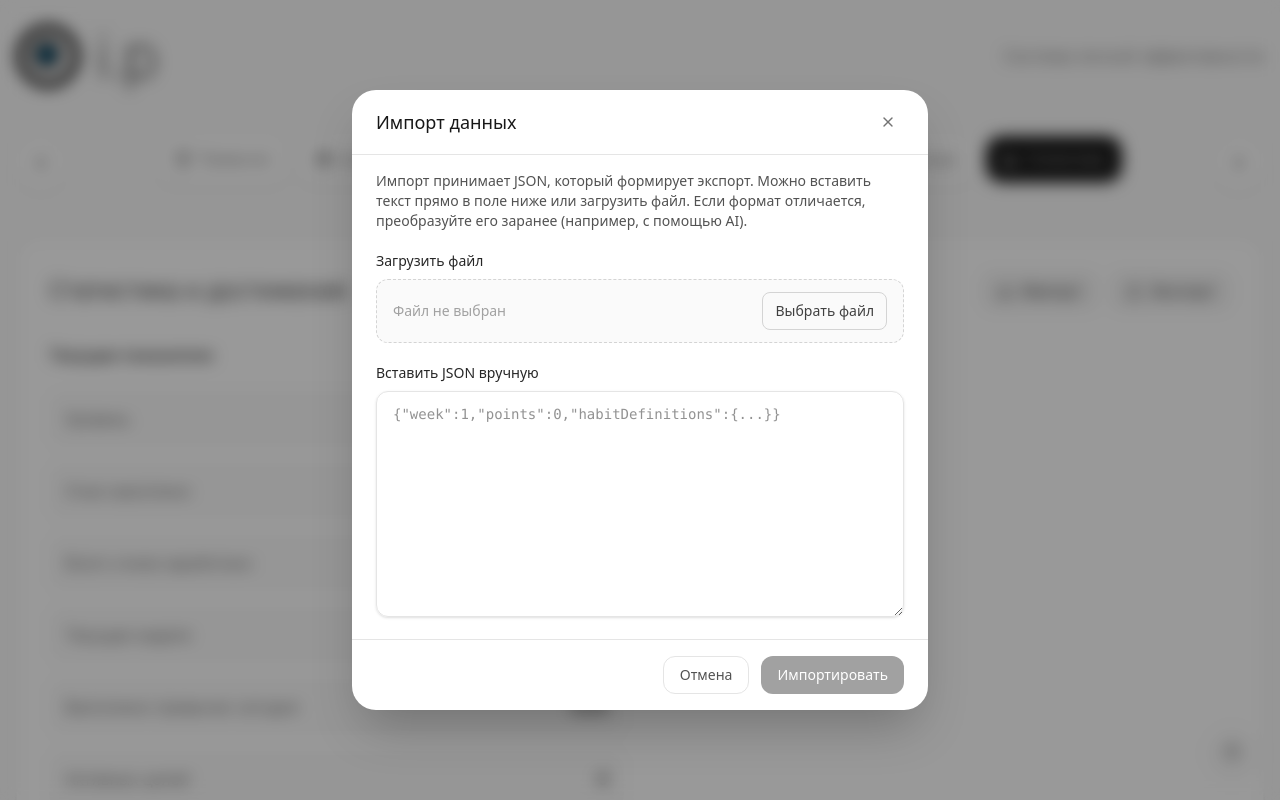
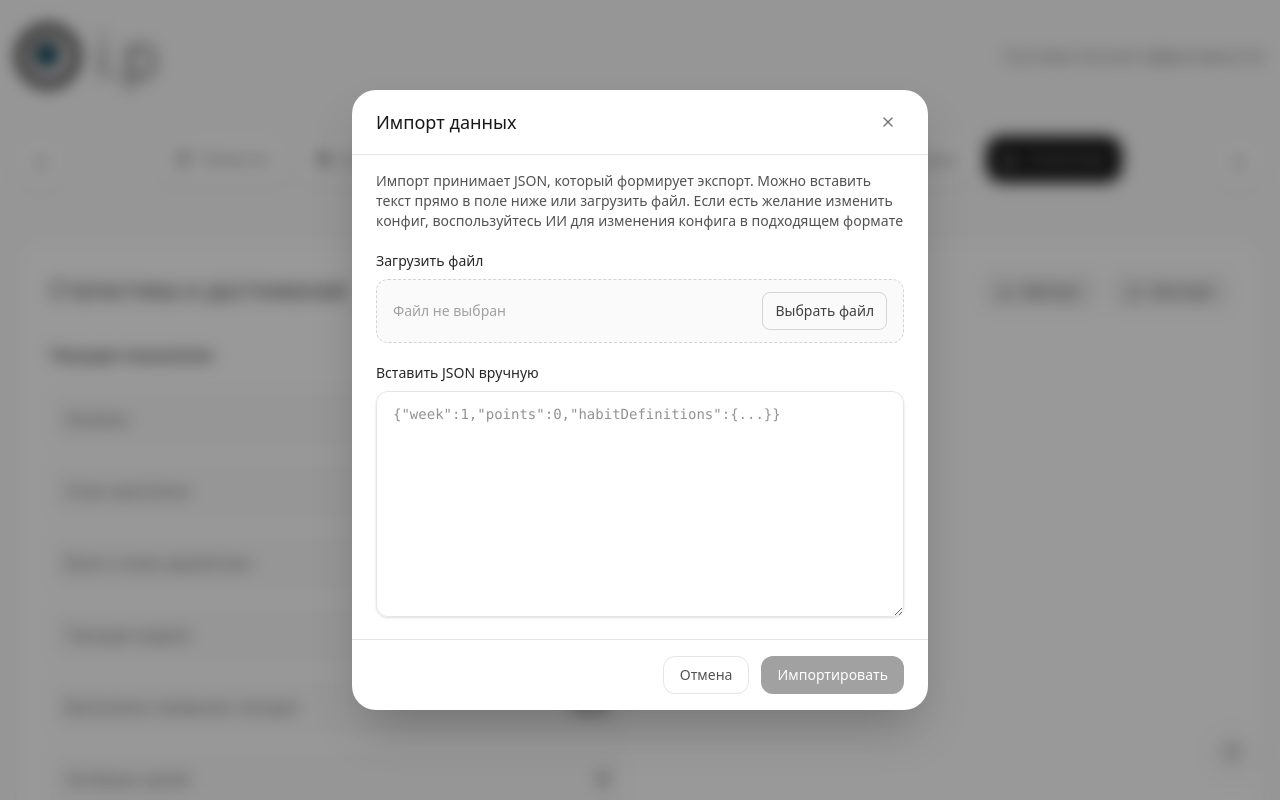
Before and after one commit to sweeeeetch/ip, a Vue app: page /stats in a window 1280 px wide. Both pictures are taken after a click on the button "Импорт". Shown: the top 800 px of the page. Built offline with nearby package versions, Linux system fonts and the light colour scheme.

Commit message:
final changes

```diff
--- a/src/components/ImportModal.vue
+++ b/src/components/ImportModal.vue
@@ -4,8 +4,8 @@
     title="Импорт данных">
     <div class="space-y-5">
       <p class="text-sm text-neutral-600">
-        Импорт принимает JSON, который формирует экспорт. Можно вставить текст прямо в поле ниже или загрузить файл.
-        Если формат отличается, преобразуйте его заранее (например, с помощью AI).
+        Импорт принимает JSON, который формирует экспорт. Можно вставить текст прямо в поле ниже или загрузить файл. Если есть желание изменить конфиг, воспользуйтесь ИИ для изменения конфига в
+        подходящем формате
       </p>
 
       <div class="space-y-2">
```
